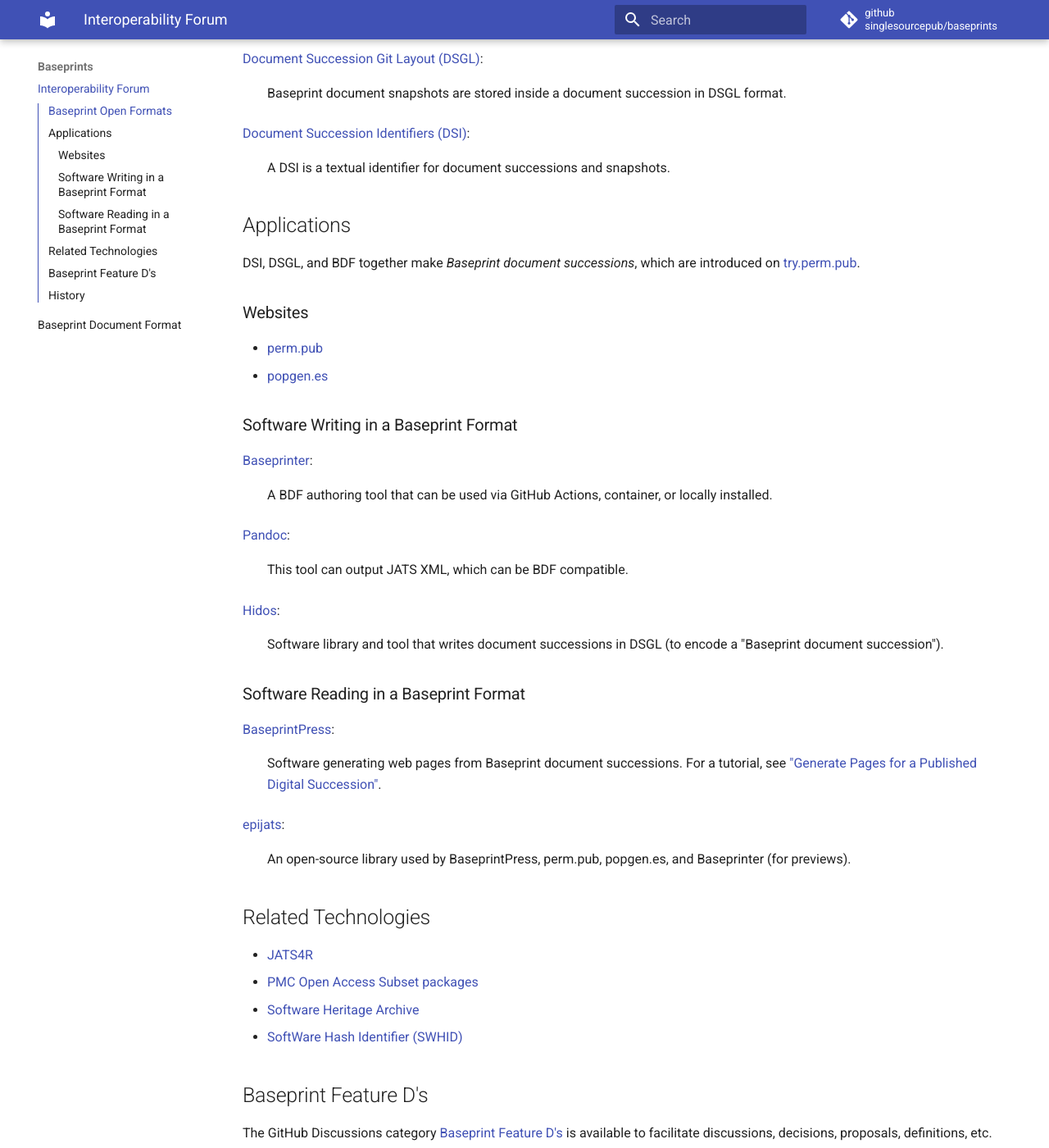
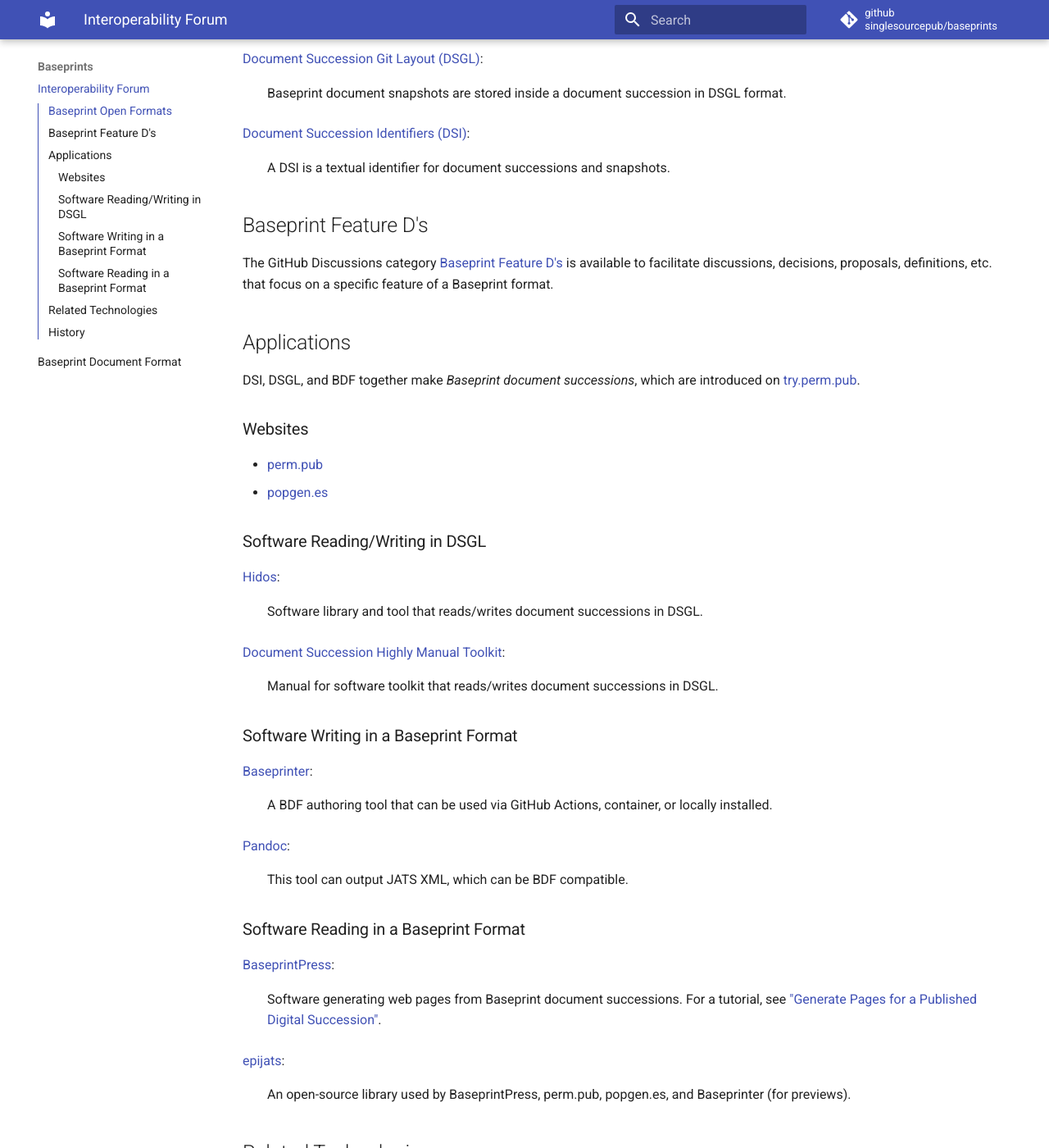
Before and after one commit to singlesourcepub/baseprints, an MkDocs documentation site: the page built from docs/index.md, in a window 1280 px wide and 1400 px high, scrolled down 354 px. Shown: the whole window at 82% size. Built offline with MkDocs 1.6.1 and Material for MkDocs 9.7.7, drawn with Linux system fonts in a browser that asks for light colours; some of the changed text lies outside the part shown.

Commit message:
add DSHM Toolkit in software list

```diff
--- a/docs/index.md
+++ b/docs/index.md
@@ -18,6 +18,16 @@ Baseprint Open Formats
 [Document Succession Identifiers (DSI)](https://perm.pub/1wFGhvmv8XZfPx0O5Hya2e9AyXo):
 :   A DSI is a textual identifier for document successions and snapshots.
 
+
+Baseprint Feature D's
+---------------------
+
+The GitHub Discussions category
+[Baseprint Feature D's](https://github.com/singlesourcepub/baseprints/discussions/categories/baseprint-feature-d-s)
+is available to facilitate discussions, decisions, proposals, definitions, etc.
+that focus on a specific feature of a Baseprint format.
+
+
 Applications
 ------------
 
@@ -29,6 +39,13 @@ on [try.perm.pub](https://try.perm.pub).
 - [perm.pub](https://perm.pub)
 - [popgen.es](https://popgen.es)
 
+### Software Reading/Writing in DSGL
+
+[Hidos](https://hidos.readthedocs.io):
+:   Software library and tool that reads/writes document successions in DSGL.
+
+[Document Succession Highly Manual Toolkit](https://manual.perm.pub):
+:   Manual for software toolkit that reads/writes document successions in DSGL.
 
 ### Software Writing in a Baseprint Format
 
@@ -38,10 +55,6 @@ on [try.perm.pub](https://try.perm.pub).
 
 [Pandoc](https://try.perm.pub/pandoc):
 :   This tool can output JATS XML, which can be BDF compatible.
-
-[Hidos](https://hidos.readthedocs.io):
-:   Software library and tool that writes document successions in DSGL
-    (to encode a "Baseprint document succession").
 
 ### Software Reading in a Baseprint Format
 
@@ -60,14 +73,6 @@ Related Technologies
 - [Software Heritage Archive](https://www.softwareheritage.org/)
 - [SoftWare Hash Identifier (SWHID)](https://www.swhid.org/)
 
-Baseprint Feature D's
----------------------
-
-The GitHub Discussions category
-[Baseprint Feature D's](https://github.com/singlesourcepub/baseprints/discussions/categories/baseprint-feature-d-s)
-is available to facilitate discussions, decisions, proposals, definitions, etc.
-that focus on a specific feature of a Baseprint format.
-
 History
 -------
 
```
